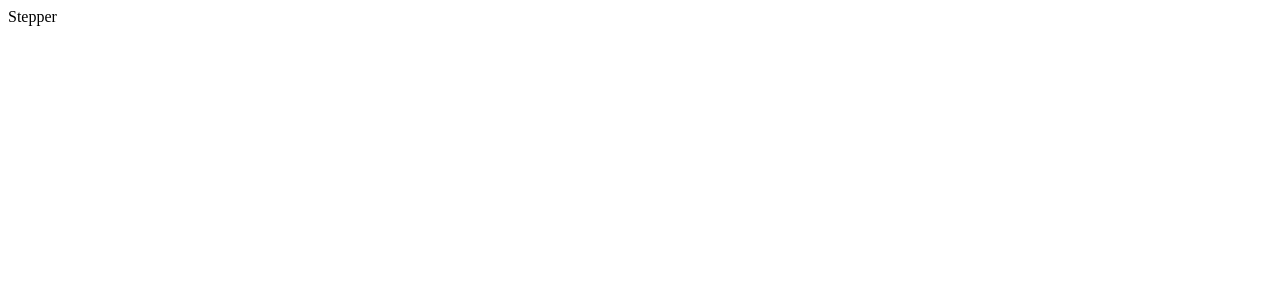
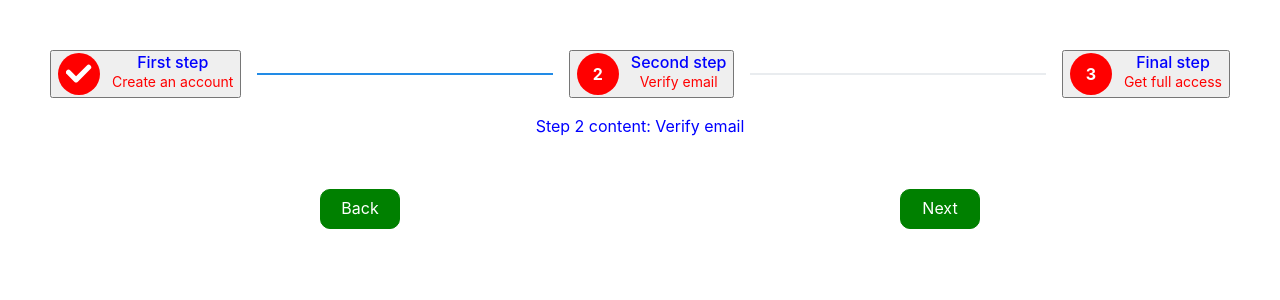
Before and after one commit to iamsabitak/React-Typescript-Practice, a React (Vite) app: page / in a window 1280 px wide. Shown: the top 300 px of the page. Built offline with nearby package versions, Linux system fonts and the light colour scheme.

Commit message:
styled the stepper component using mantine

```diff
--- a/src/components/Stepper.tsx
+++ b/src/components/Stepper.tsx
@@ -1,7 +1,93 @@
-import React from "react";
+import { useState } from "react";
+import { Stepper, Button, Group } from "@mantine/core";
+import "@mantine/core/styles/global.css";
+import "@mantine/core/styles/Stepper.css";
 
-const Stepper: React.FC = () => {
-  return <div>Stepper</div>;
-};
+function Stepperr() {
+  const [active, setActive] = useState(1);
+  const nextStep = () =>
+    setActive((current) => (current < 3 ? current + 1 : current));
+  const prevStep = () =>
+    setActive((current) => (current > 0 ? current - 1 : current));
 
-export default Stepper;
+  return (
+    <>
+      <Stepper
+        active={active}
+        onStepClick={setActive}
+        m={50}
+        styles={{
+          stepWrapper: {
+            color: "red",
+            fontSize: "2rem",
+          },
+          stepBody: {
+            color: "blue",
+          },
+          stepDescription: { color: "red" },
+          stepIcon: {
+            color: "white",
+            backgroundColor: "red",
+            border: "none",
+          },
+
+          root: {
+            color: "blue",
+            textAlign: "center",
+            border: "1px solied blue",
+          },
+          steps: { border: "none" },
+        }}
+      >
+        <Stepper.Step label="First step" description="Create an account">
+          Step 1 content: Create an account
+        </Stepper.Step>
+        <Stepper.Step label="Second step" description="Verify email">
+          Step 2 content: Verify email
+        </Stepper.Step>
+        <Stepper.Step label="Final step" description="Get full access">
+          Step 3 content: Get full access
+        </Stepper.Step>
+        <Stepper.Completed>
+          Completed, click back button to get to previous step
+        </Stepper.Completed>
+      </Stepper>
+
+      <Group justify="center" mt="xl" ml="20rem">
+        <Button
+          onClick={prevStep}
+          mr={500}
+          styles={{
+            root: {
+              width: "5rem",
+              height: "2.5rem",
+              border: "1px solid green",
+              borderRadius: "10px",
+              background: "green",
+              color: "white",
+            },
+          }}
+        >
+          Back
+        </Button>
+        <Button
+          onClick={nextStep}
+          styles={{
+            root: {
+              width: "5rem",
+              height: "2.5rem",
+              border: "1px solid green",
+              borderRadius: "10px",
+              background: "green",
+              color: "white",
+            },
+          }}
+        >
+          Next
+        </Button>
+      </Group>
+    </>
+  );
+}
+
+export default Stepperr;
```
